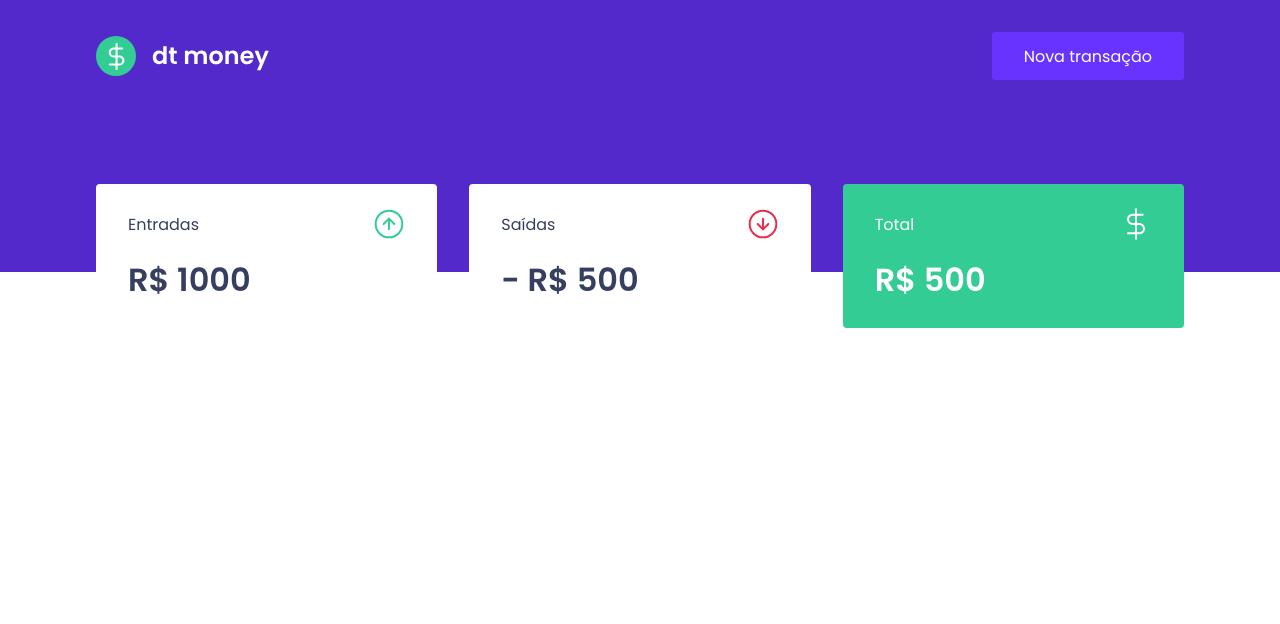
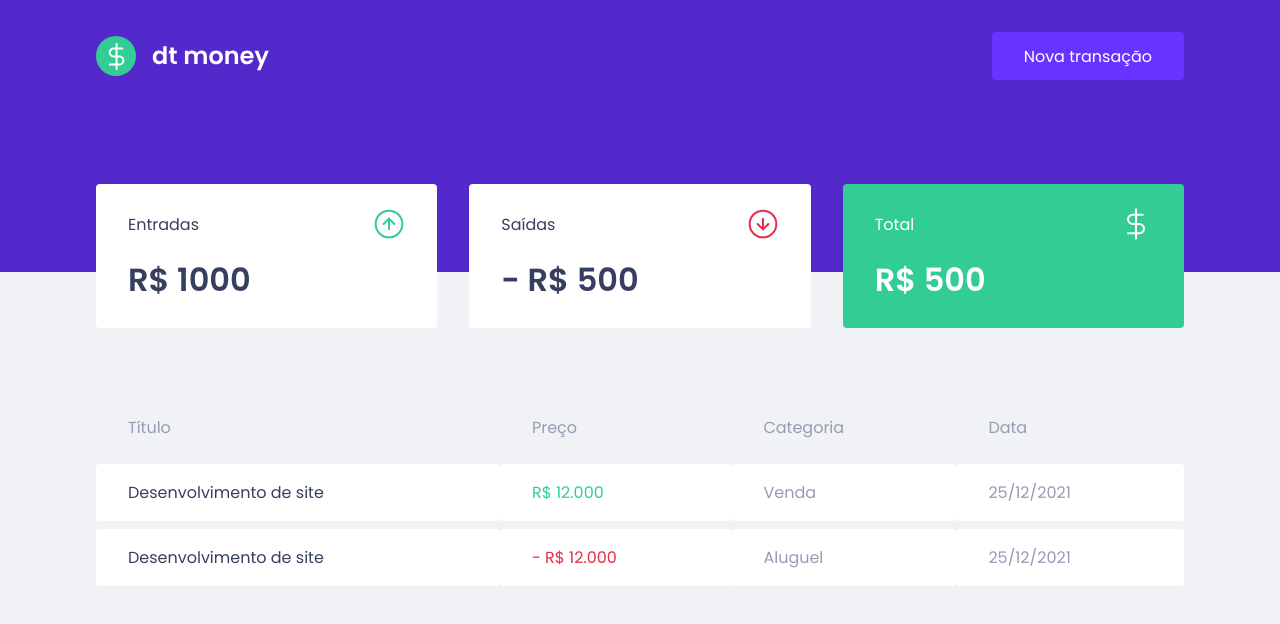
Before and after one commit to Arlin-Mafra/dtmoney, a React (Create React App) app: page / in a window 1280 px wide. Shown: the top 624 px of the page. Built offline with nearby package versions, Linux system fonts and the light colour scheme.

Commit message:
transaction table

```diff
--- a/src/components/Dashboard/index.tsx
+++ b/src/components/Dashboard/index.tsx
@@ -1,5 +1,6 @@
 import React from "react";
 import { Summary } from "../Summary";
+import { TransactionsTable } from "../TransactionsTable";
 
 import { Container } from "./styles";
 
@@ -7,6 +8,7 @@ export function Dashboard() {
   return (
     <Container>
       <Summary />
+      <TransactionsTable />
     </Container>
   );
 }
--- /dev/null
+++ b/src/components/TransactionsTable/index.tsx
@@ -0,0 +1,34 @@
+import React from "react";
+
+import { Container } from "./styles";
+
+export function TransactionsTable() {
+  return (
+    <Container>
+      <table>
+        <thead>
+          <tr>
+            <th>Título</th>
+            <th>Preço</th>
+            <th>Categoria</th>
+            <th>Data</th>
+          </tr>
+        </thead>
+        <tbody>
+          <tr>
+            <td>Desenvolvimento de site</td>
+            <td className="deposit">R$ 12.000</td>
+            <td>Venda</td>
+            <td>25/12/2021</td>
+          </tr>
+          <tr>
+            <td>Desenvolvimento de site</td>
+            <td className="withdrow">- R$ 12.000</td>
+            <td>Aluguel</td>
+            <td>25/12/2021</td>
+          </tr>
+        </tbody>
+      </table>
+    </Container>
+  );
+}
--- /dev/null
+++ b/src/components/TransactionsTable/styles.ts
@@ -0,0 +1,41 @@
+import styled from 'styled-components';
+
+export const Container = styled.div`
+  margin-top: 4rem;
+
+  table{
+      width: 100%;
+      border-spacing: 0 0.5rem;
+
+      th{
+          color: var(--text-body);
+          font-weight: 400;
+          padding: 1rem 2rem;
+          text-align: left;
+          line-height: 1.5rem;
+      }
+
+
+        td{
+        padding: 1rem 2rem;
+        border: 0;
+        background: var(--shape);
+        color: var(--text-body);
+        border-radius: 0.25rem;
+
+        &:first-child {
+            color: var(--text-title);
+        }
+
+        &.deposit{
+            color: var(--green);
+        }
+        &.withdrow{
+            color: var(--red);
+        }
+      }
+  }
+
+
+
+`;
--- a/src/styles/global.ts
+++ b/src/styles/global.ts
@@ -37,7 +37,7 @@ html{
 
 
 body{
-    background: var(---background);
+    background: var(--background);
     -webkit-font-smoothing:antialiased;
 }
 
```
